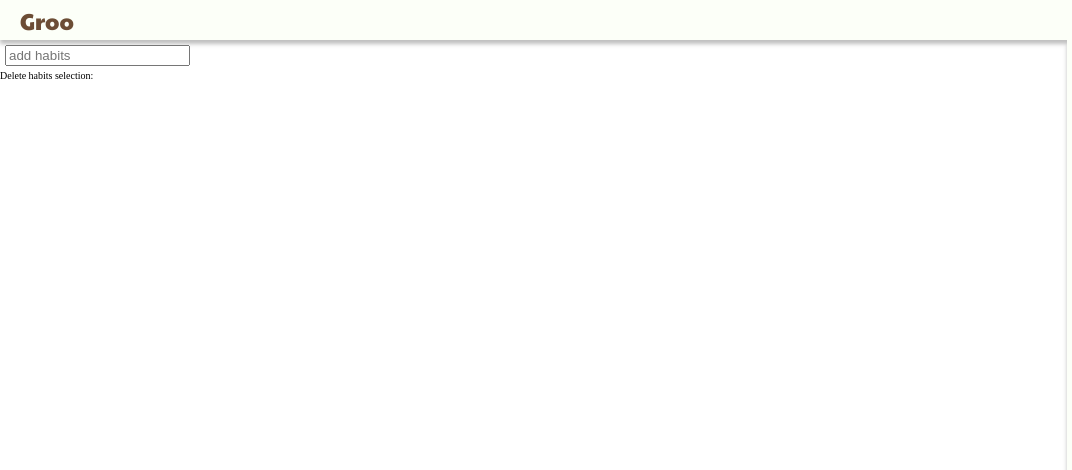
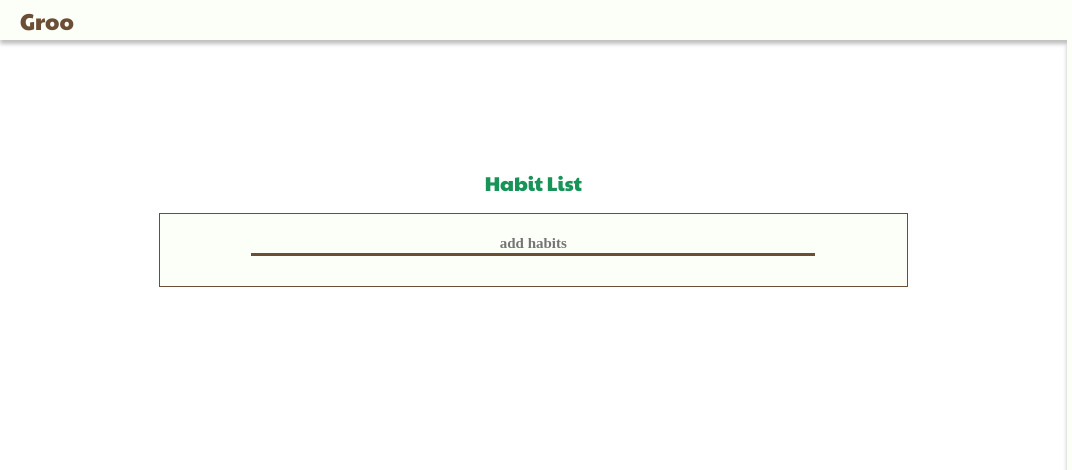
Before and after one commit to hyesunie/Project-Groo, a website: page view/detail.html in a window 1280 px wide. Shown: the top 470 px of the page, 0-1072 px from the left. Drawn offline with nearby package versions, Linux system fonts and the light colour scheme; files that its build step writes are made by us from their sources; files whose address does not match are found by name; a web font is replaced by a local one.

Commit message:
fix: habit list style

```diff
--- a/assets/css/config/reset.css
+++ b/assets/css/config/reset.css
@@ -122,3 +122,9 @@ table {
   border-collapse: collapse;
   border-spacing: 0;
 }
+input {
+  border: 0;
+}
+input:focus {
+  outline: 0;
+}
--- /dev/null
+++ b/assets/css/pages/detail.css
@@ -0,0 +1,70 @@
+.detail__habits__container {
+  width: 100%;
+  height: 50%;
+  display: flex;
+  flex-direction: column;
+  align-items: center;
+  justify-content: center;
+  font-family: "Jeju Myeongjo", serif;
+
+  border: 1rem var(--logo-color);
+}
+
+.detail__habits__container p {
+  font-family: "Paytone One", sans-serif;
+  font-size: 2rem;
+  margin-bottom: 2rem;
+  color: var(--button-line-color);
+}
+
+.habit__management {
+  width: 70%;
+  display: flex;
+  padding-bottom: 1rem;
+  flex-direction: column;
+  height: fit-content;
+  align-items: center;
+  border: 0.1rem solid var(--logo-color);
+  background-color: var(--header-color);
+}
+
+.add__habit {
+  width: 100%;
+  margin: 2rem;
+  align-items: center;
+}
+
+.add__habit input {
+  display: block;
+  width: 75%;
+  font-weight: bolder;
+  font-size: 1.5rem;
+  font-family: "Jeju Myeongjo", serif;
+  background-color: var(--header-color);
+
+  margin: auto;
+  text-align: center;
+  border-bottom: solid var(--logo-color);
+}
+
+input:hover {
+  background-color: white;
+  color: var(--logo-color);
+}
+
+.detail__habit__list li {
+  font-size: 1.1rem;
+}
+
+.detail__habit__list li:nth-child(n) {
+  margin: 0.3rem;
+  padding: 0.3rem;
+}
+
+.detail__habit__list li button {
+  border: 0;
+  margin-left: 2rem;
+  font-size: 0.9rem;
+  background-color: var(--button-line-color);
+  color: white;
+}
--- a/assets/css/style.css
+++ b/assets/css/style.css
@@ -8,3 +8,4 @@
 @import "partials/sidebar.css";
 
 @import "pages/home.css";
+@import "pages/detail.css";
--- a/assets/js/partials/controllHabits.js
+++ b/assets/js/partials/controllHabits.js
@@ -1,4 +1,4 @@
-const habitsContainer = document.querySelector(".detail__habits");
+const habitsContainer = document.querySelector(".detail__habits__container");
 const addHabitForm = document.querySelector(".add__habit");
 const habitList = document.querySelector(".detail__habit__list");
 const inputHabit = addHabitForm.querySelector("input");
--- a/view/detail.html
+++ b/view/detail.html
@@ -21,14 +21,16 @@
     </header>
     <main>
         <section>
-            <div class="detail__habits">
-                <form class="add__habit">
-                    <input type="text" placeholder="add habits"/>
-                </form>
-                <p> Delete habits selection:</p>
-                <ul class="detail__habit__list">
+            <div class="detail__habits__container">
+                <p>Habit List</p>
+                <div class="habit__management">
+                    <form class="add__habit">
+                        <input type="text" placeholder="add habits"/>
+                    </form>
+                    <ul class="detail__habit__list">
 
-                </ul>
+                    </ul>
+                </div>
             </div>
         </section>
         <aside>
```
Also changed, not shown: view/home.html (+1 -1 lines).
